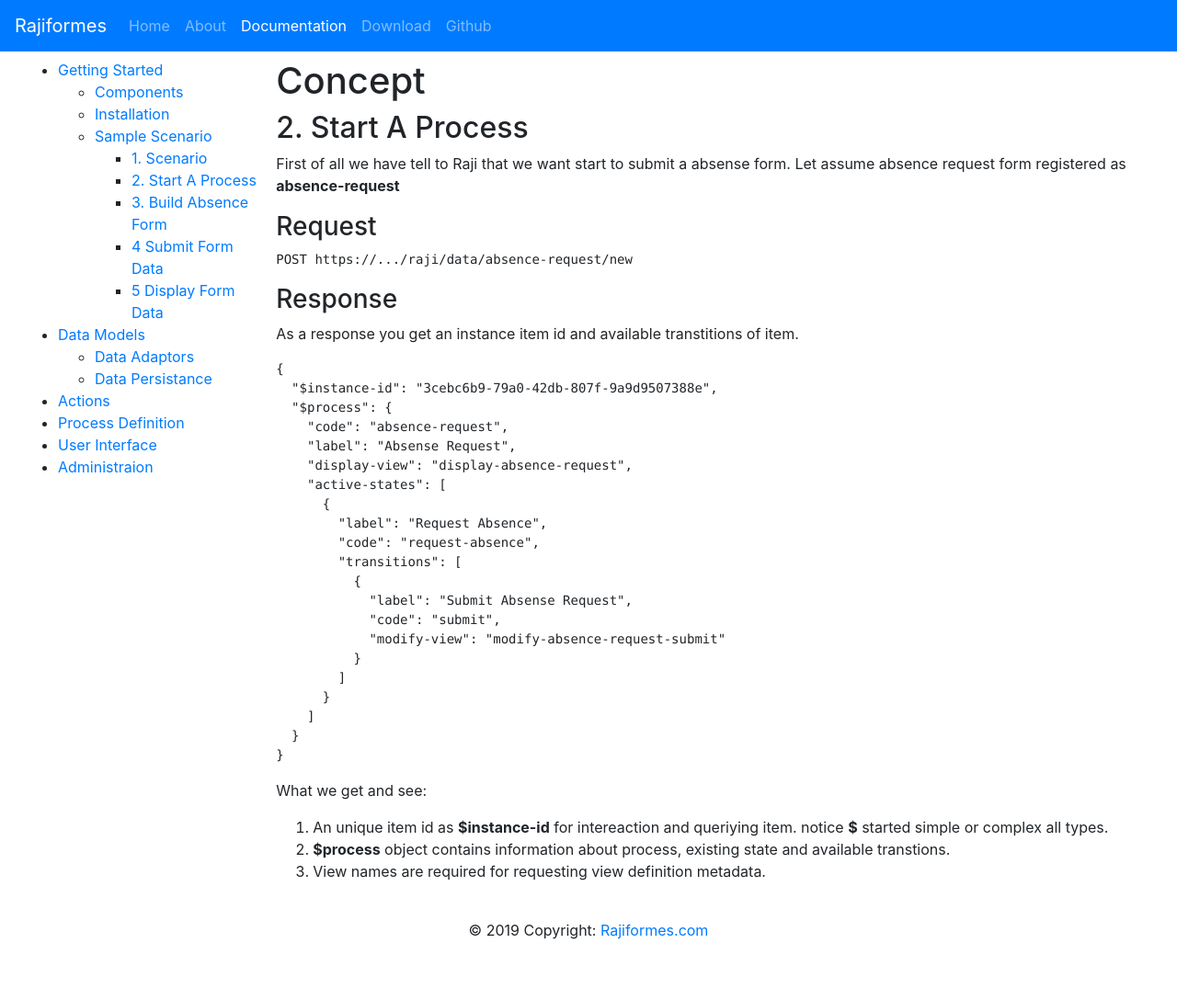
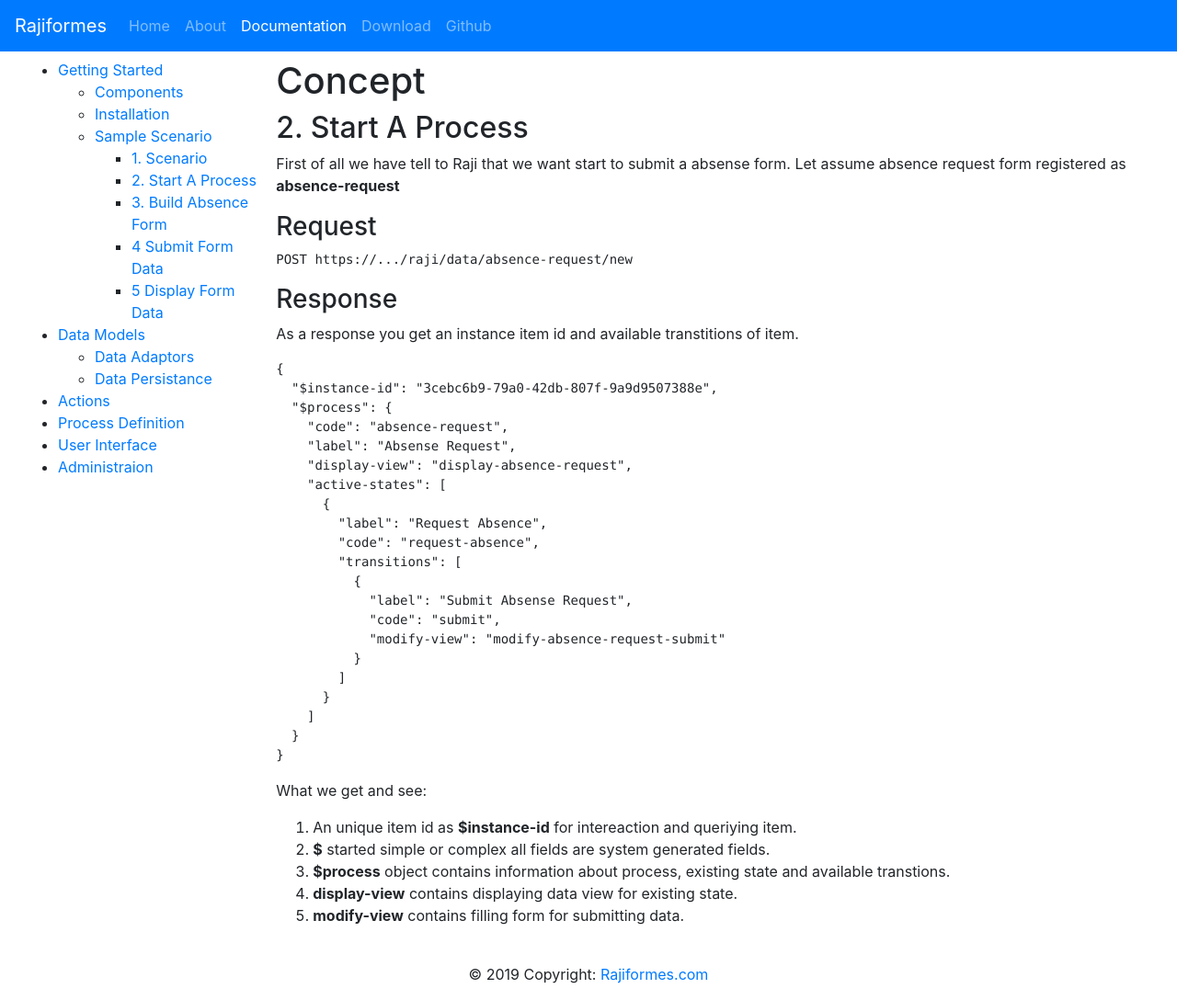
Before and after one commit to rajiformes/rajiformes.github.io, a Jekyll site: the page built from doc/10/getting-started/concept/start-process.md, in a window 1280 px wide. Shown: the whole page at 92% size. Built offline with Jekyll 4.4.1, drawn with Linux system fonts in a browser that asks for light colours; before the commit the page ends 1040 px from its top, so only the background shows below that.

Commit message:
Update start-process.md

````diff
--- a/doc/10/getting-started/concept/start-process.md
+++ b/doc/10/getting-started/concept/start-process.md
@@ -40,7 +40,10 @@ As a response you get an instance item id and available transtitions of item.
   }
 }
 ```
+
 What we get and see:
-1. An unique item id as **\$instance-id** for intereaction and queriying item. notice **$** started simple or complex all types.
-2. **\$process** object contains information about process, existing state and available transtions.
-3.  View names are required for requesting view definition metadata.
+1. An unique item id as **\$instance-id** for intereaction and queriying item.
+2.  **$** started simple or complex all fields are system generated fields.
+3. **\$process** object contains information about process, existing state and available transtions.
+4.  **display-view** contains displaying data view for existing state.
+5.  **modify-view** contains filling form for submitting data.
````
